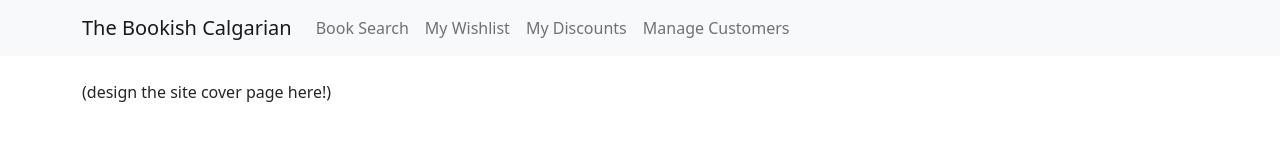
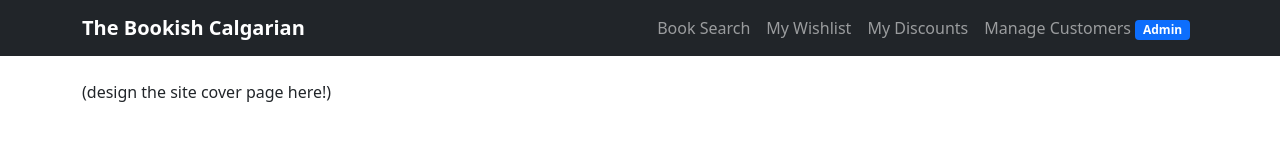
Before and after one commit to josuaaah/The-Bookish-Calgarian, a Gatsby site: page / in a window 1280 px wide. Built offline with nearby package versions, Linux system fonts and the light colour scheme; Gatsby itself is replaced by a stand-in of ours.

Commit message:
Improve navbar design

```diff
--- a/src/components/navigation.js
+++ b/src/components/navigation.js
@@ -1,19 +1,20 @@
 import * as React from 'react'
 
+import Badge from 'react-bootstrap/Badge'
 import Container from 'react-bootstrap/Container'
 import Nav from 'react-bootstrap/Nav'
 import Navbar from 'react-bootstrap/Navbar'
 
 const Navigation = () => {
   return (
-    <Navbar bg="light" variant="light">
+    <Navbar bg="dark" variant="dark">
       <Container>
-      <Navbar.Brand href="/">The Bookish Calgarian</Navbar.Brand>
-      <Nav className="me-auto">
-      <Nav.Link href="/books">Book Search</Nav.Link>
+      <Navbar.Brand href="/" className="pe-3"><b>The Bookish Calgarian</b></Navbar.Brand>
+      <Nav className="justify-content-end">
+        <Nav.Link href="/books">Book Search</Nav.Link>
         <Nav.Link href="/wishlist">My Wishlist</Nav.Link>
         <Nav.Link href="/discounts">My Discounts</Nav.Link>
-        <Nav.Link href="/customers">Manage Customers</Nav.Link>
+        <Nav.Link href="/customers">Manage Customers <Badge>Admin</Badge></Nav.Link>
       </Nav>
       </Container>
     </Navbar>
```
